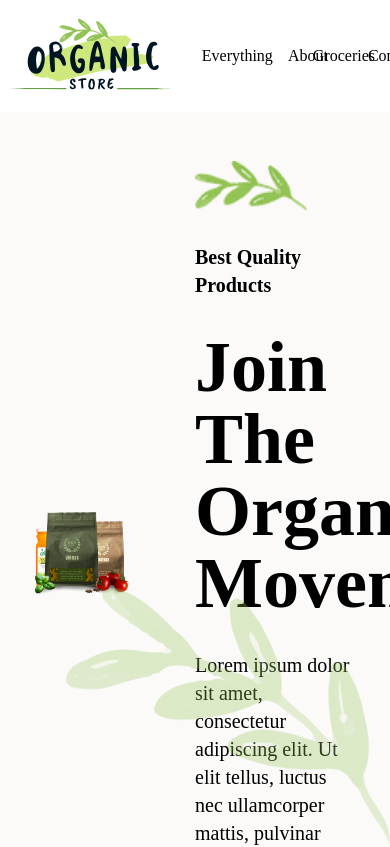
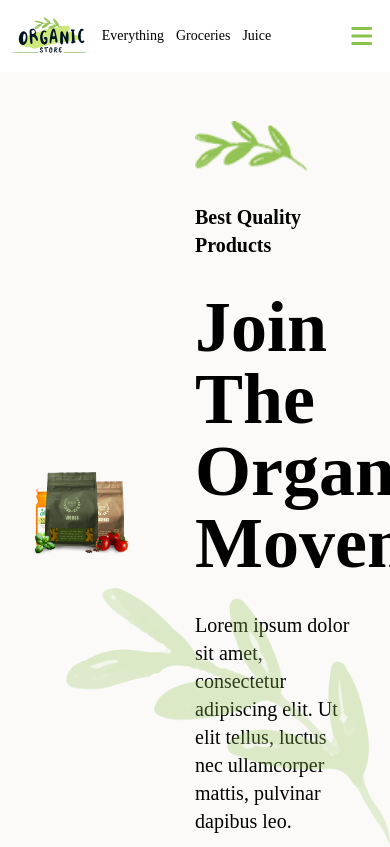
Before and after one commit to RaunakScarlet/Organic-Store, a React (Vite) app: page / in a window 390 px wide. Shown: the top 847 px of the page. Built offline with nearby package versions, Linux system fonts and the light colour scheme.

Commit message:
made navbar responsive

```diff
--- a/package.json
+++ b/package.json
@@ -4,7 +4,7 @@
     "version": "0.0.0",
     "type": "module",
     "scripts": {
-    "dev": "vite",
+        "dev": "vite --host",
         "build": "vite build",
         "lint": "eslint . --ext js,jsx --report-unused-disable-directives --max-warnings 0",
         "preview": "vite preview"
--- a/src/components/Navbar.jsx
+++ b/src/components/Navbar.jsx
@@ -3,9 +3,13 @@ import logo from "../assets/Logo0.svg";
 const Navbar = () => {
   return (
       <nav className="flex justify-between items-center w-[95%] mx-auto py-4">
-          <div className="left flex gap-8">
-              <img src={logo} alt="organic-store-logo" className="w-40 h-20" />
-              <ul className="flex items-center justify-between gap-10 ">
+          <div className="left flex lg:gap-8 gap-3">
+              <img
+                  src={logo}
+                  alt="organic-store-logo"
+                  className="lg:w-40 lg:h-20 md:w-32 md:h-12 w-20 h-10"
+              />
+              <ul className="flex items-center justify-between lg:gap-10 md:gap-8 sm:gap-6 gap-3 text-sm  ">
                   <Link to="/">
                       <li>Everything</li>
                   </Link>
@@ -17,8 +21,9 @@ const Navbar = () => {
                   </Link>
               </ul>
           </div>
-          <div className="right flex  ">
-              <ul className="flex items-center justify-between gap-10">
+          <i className="fa-solid fa-bars  right-0 pr-2 text-2xl text-[#8bc24a] lg:hidden md:hidden"></i>
+          <div className="right md:flex lg:flex hidden  ">
+              <ul className="flex items-center justify-between lg:gap-10 md:gap-5 ">
                   <Link to="/">
                       <li>About</li>
                   </Link>
```
Lines whose indentation alone changed are shown as unchanged.
